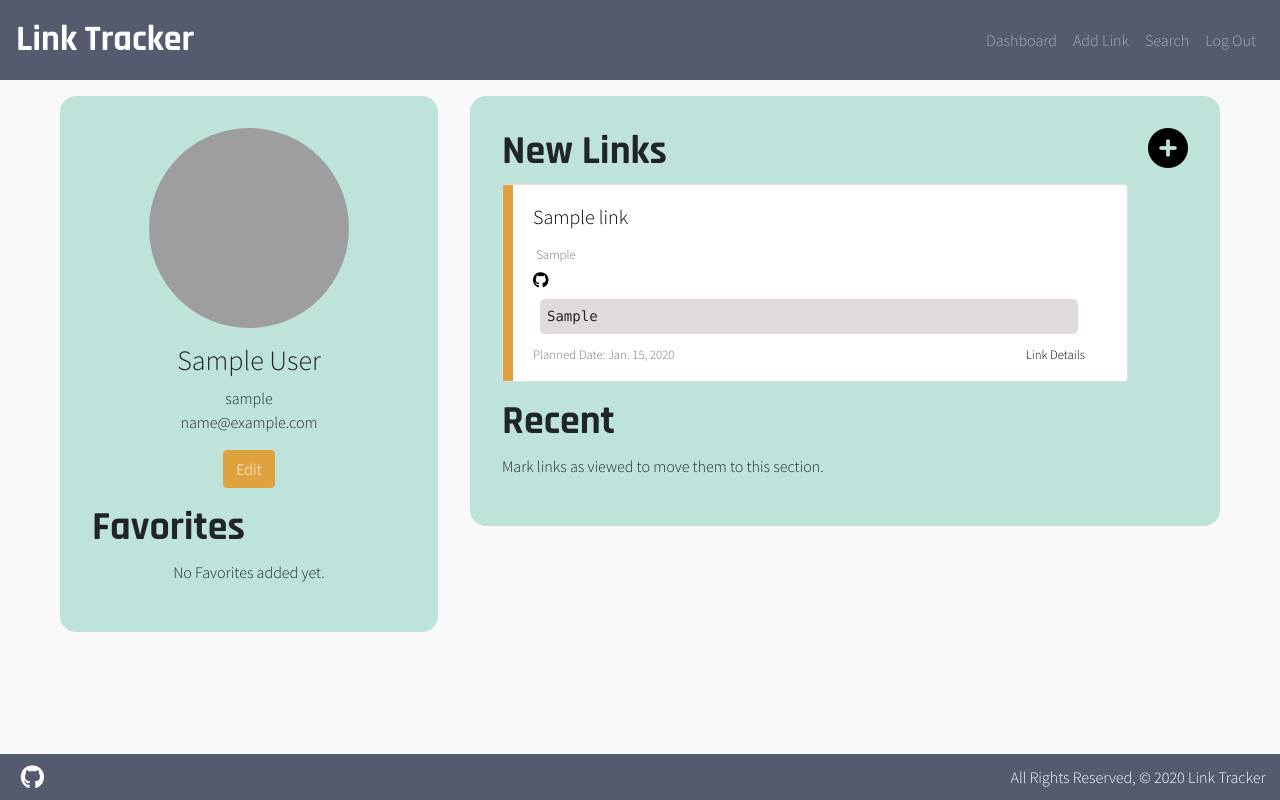
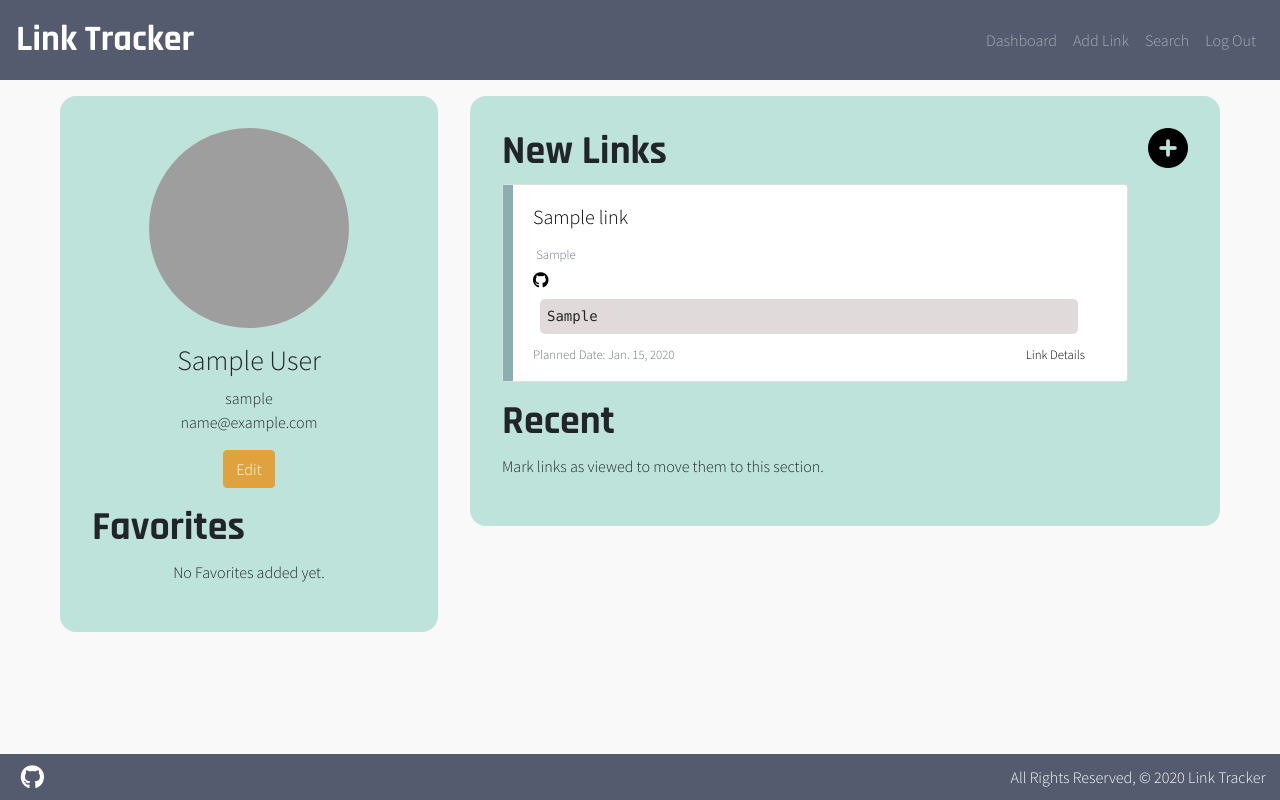
Before and after one commit to gc893/link-tracker, a Django app: page /dashboard/ in a window 1280 px wide. Run offline with Django 3.2, Linux system fonts and the light colour scheme; a user stored in the database is signed in; tables that the repository leaves empty hold one stand-in row (values such as "Sample post"); some libraries are stand-ins or nearby versions; grey boxes are pictures that could not be loaded.

Commit message:
add dynamic colors to cards

```diff
--- a/main_app/templates/dashboard.html
+++ b/main_app/templates/dashboard.html
@@ -16,7 +16,13 @@
         {% if link.status == 'f' %}
         <div class="card summary-card mb-3">
             <div class="row no-gutters">
-              <div id='marker' class="col-md-4" style="max-width: 10px;"></div>
+              {% if link.link_type == 'd' %}
+              <div class="col-md-4" style="max-width: 10px; background-color: #E0A23E;"></div>
+              {% elif link.link_type == 't' %}
+              <div class="col-md-4" style="max-width: 10px; background-color: #89B0AE;"></div>
+              {% else %}
+              <div class="col-md-4" style="max-width: 10px; background-color: #555B6E;"></div>
+              {% endif %}
               <div class="col-md-11">
                 <div class="card-body">
                     <a href="{{link.address}}" target="_blank"><h5 class="card-title">{{link.title}}</h5></a>
@@ -38,7 +44,13 @@
             {% if link.status == 'n' %}
             <div style="width: 100%;" class="card mb-3">
                 <div class="row no-gutters">
-                <div id='marker' class="col-md-4" style="max-width: 10px;"></div>
+                {% if link.link_type == 'd' %}
+                    <div class="col-md-4" style="max-width: 10px; background-color: #E0A23E;"></div>
+                {% elif link.link_type == 't' %}
+                    <div class="col-md-4" style="max-width: 10px; background-color: #89B0AE;"></div>
+                {% else %}
+                    <div class="col-md-4" style="max-width: 10px; background-color: #555B6E;"></div>
+                {% endif %}
                 <div class="col-md-11">
                     <div class="card-body">
                     <a href="{{link.address}}" target="_blank"><h5 class="card-title">{{link.title}}</h5></a>
@@ -64,7 +76,13 @@
         {% if link.status == 'v' %}
         <div class="card mb-3">
             <div class="row no-gutters">
-              <div id='marker' class="col-md-4" style="max-width: 10px;"></div>
+            {% if link.link_type == 'd' %}
+                <div class="col-md-4" style="max-width: 10px; background-color: #E0A23E;"></div>
+            {% elif link.link_type == 't' %}
+                <div class="col-md-4" style="max-width: 10px; background-color: #89B0AE;"></div>
+            {% else %}
+                <div class="col-md-4" style="max-width: 10px; background-color: #555B6E;"></div>
+            {% endif %}
               <div class="col-md-11">
                 <div class="card-body">
                   <a href="{{link.address}}" target="_blank"><h5 class="card-title">{{link.title}}</h5></a>
```
